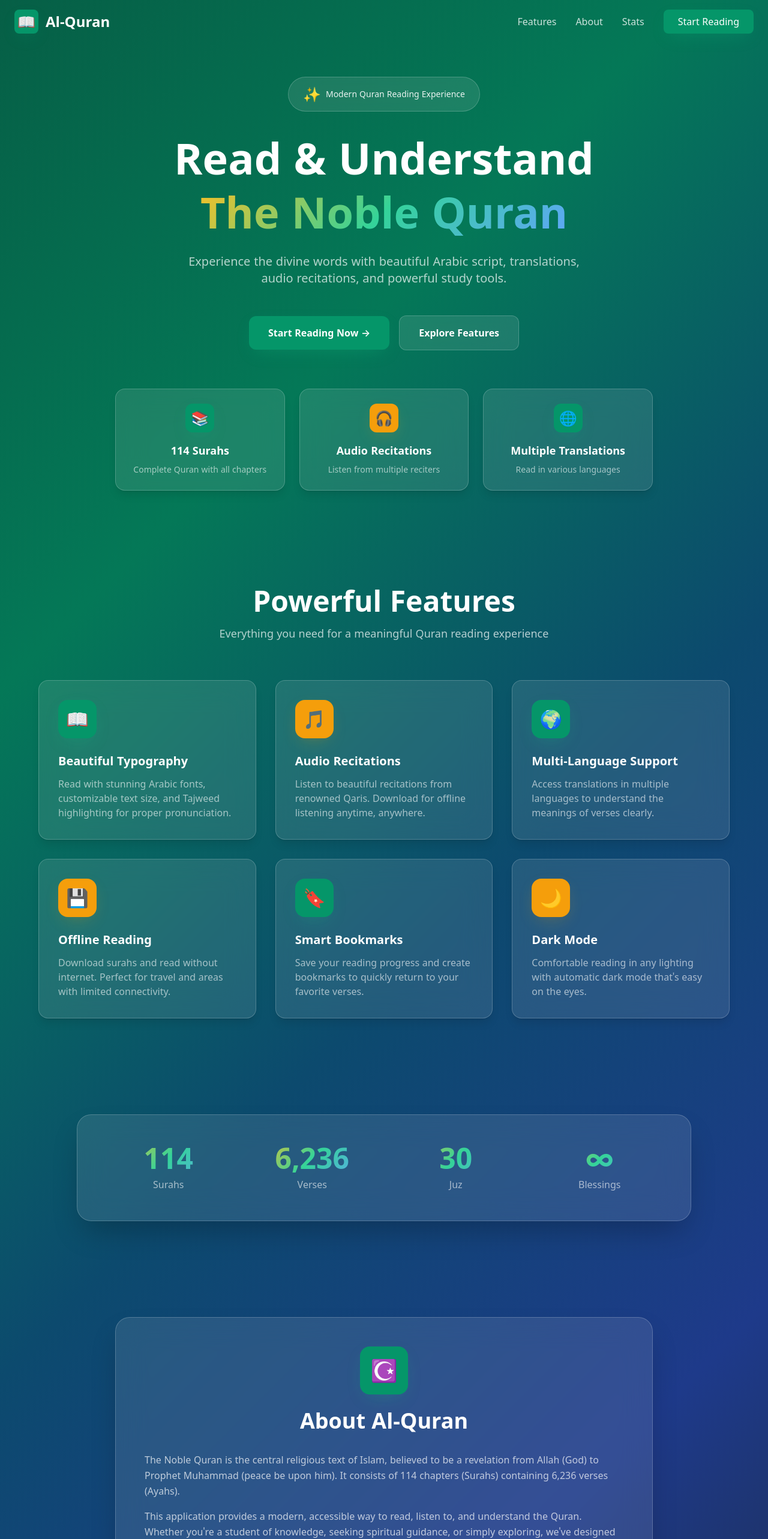
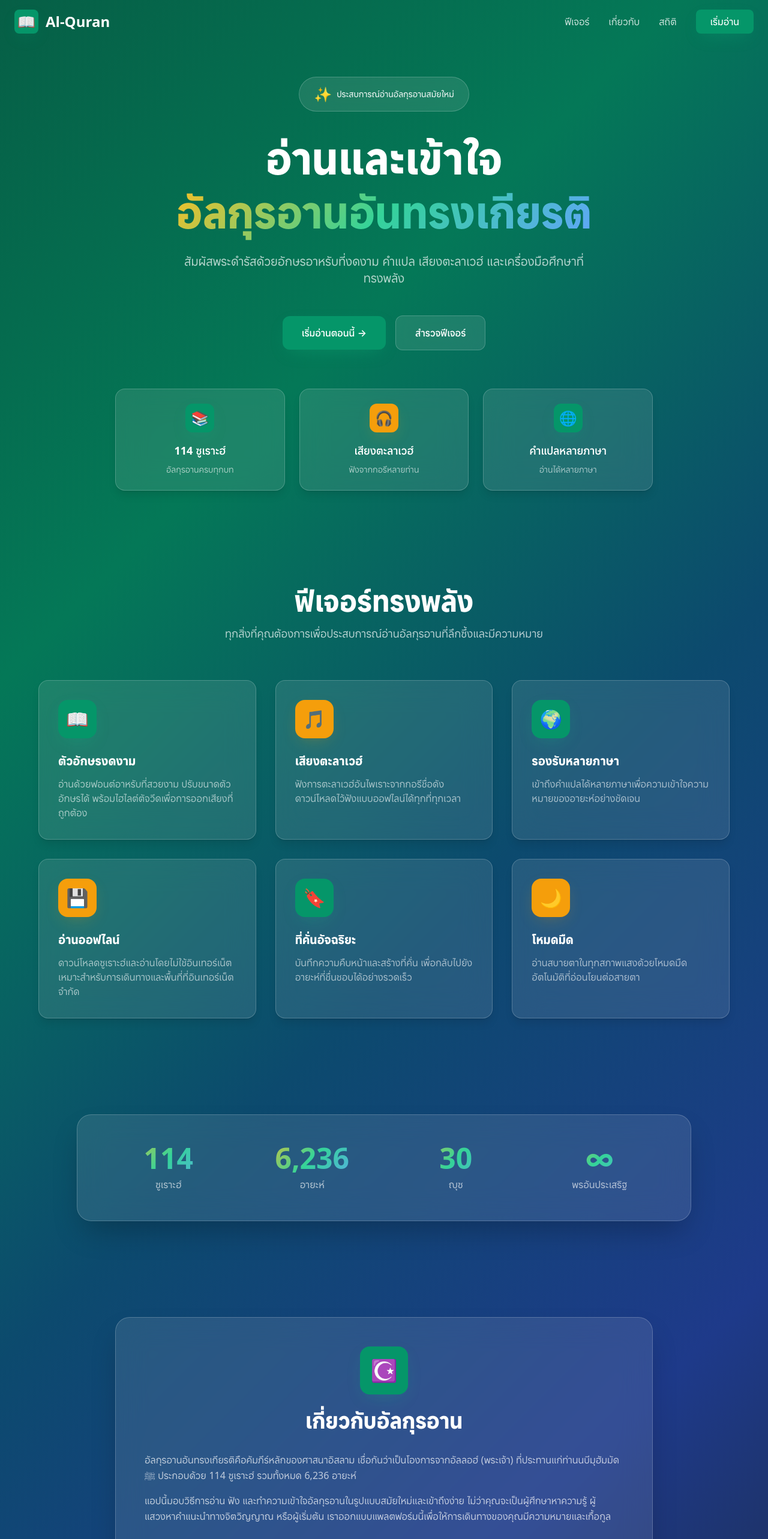
Before and after one commit to danya0365/al-quaran-nextjs, a Next.js app: page / in a window 1280 px wide. Shown: the top 2566 px of the page at 60% size. Built offline with nearby package versions, Linux system fonts and the light colour scheme; a web font is replaced by a local one.

Commit message:
feat: translate landing page content to Thai language

```diff
--- a/app/(landing)/page.tsx
+++ b/app/(landing)/page.tsx
@@ -37,25 +37,25 @@ export default function LandingPage() {
                 href="#features"
                 className="text-white/80 hover:text-white transition-colors"
               >
-                Features
+                ฟีเจอร์
               </a>
               <a
                 href="#about"
                 className="text-white/80 hover:text-white transition-colors"
               >
-                About
+                เกี่ยวกับ
               </a>
               <a
                 href="#stats"
                 className="text-white/80 hover:text-white transition-colors"
               >
-                Stats
+                สถิติ
               </a>
               <Link
                 href="/home"
                 className="bg-emerald-glow hover:bg-emerald-glow text-white px-6 py-2 rounded-lg font-medium transition-all shadow-emerald hover:shadow-emerald hover:scale-105"
               >
-                Start Reading
+                เริ่มอ่าน
               </Link>
             </div>
           </div>
@@ -70,20 +70,19 @@ export default function LandingPage() {
             <div className="inline-flex items-center space-x-2 bg-glass-light border border-white/20 rounded-full px-6 py-3 mb-8 backdrop-blur-xl">
               <span className="text-golden-bright text-2xl">✨</span>
               <span className="text-white/90 text-sm font-medium">
-                Modern Quran Reading Experience
+                ประสบการณ์อ่านอัลกุรอานสมัยใหม่
               </span>
             </div>
 
             {/* Main Heading */}
             <h2 className="text-5xl md:text-7xl font-bold text-white mb-6 leading-tight">
-              Read & Understand
+              อ่านและเข้าใจ
               <br />
-              <span className="text-quran-gradient">The Noble Quran</span>
+              <span className="text-quran-gradient">อัลกุรอานอันทรงเกียรติ</span>
             </h2>
 
             <p className="text-xl text-white/70 mb-12 max-w-2xl mx-auto">
-              Experience the divine words with beautiful Arabic script,
-              translations, audio recitations, and powerful study tools.
+              สัมผัสพระดำรัสด้วยอักษรอาหรับที่งดงาม คำแปล เสียงตะลาเวฮ์ และเครื่องมือศึกษาที่ทรงพลัง
             </p>
 
             {/* CTA Buttons */}
@@ -92,13 +91,13 @@ export default function LandingPage() {
                 href="/home"
                 className="bg-emerald-glow hover:bg-emerald-glow text-white px-8 py-4 rounded-xl font-semibold transition-all shadow-emerald hover:shadow-emerald hover:scale-105 w-full sm:w-auto text-center"
               >
-                Start Reading Now →
+                เริ่มอ่านตอนนี้ →
               </Link>
               <a
                 href="#features"
                 className="bg-glass-light hover:bg-glass-light text-white px-8 py-4 rounded-xl font-semibold transition-all border border-white/20 backdrop-blur-xl w-full sm:w-auto text-center"
               >
-                Explore Features
+                สำรวจฟีเจอร์
               </a>
             </div>
 
@@ -109,10 +108,10 @@ export default function LandingPage() {
                   <span className="text-2xl">📚</span>
                 </div>
                 <h3 className="text-white font-semibold text-lg mb-2">
-                  114 Surahs
+                  114 ซูเราะฮ์
                 </h3>
                 <p className="text-white/60 text-sm">
-                  Complete Quran with all chapters
+                  อัลกุรอานครบทุกบท
                 </p>
               </div>
 
@@ -121,10 +120,10 @@ export default function LandingPage() {
                   <span className="text-2xl">🎧</span>
                 </div>
                 <h3 className="text-white font-semibold text-lg mb-2">
-                  Audio Recitations
+                  เสียงตะลาเวฮ์
                 </h3>
                 <p className="text-white/60 text-sm">
-                  Listen from multiple reciters
+                  ฟังจากกอรีหลายท่าน
                 </p>
               </div>
 
@@ -133,10 +132,10 @@ export default function LandingPage() {
                   <span className="text-2xl">🌐</span>
                 </div>
                 <h3 className="text-white font-semibold text-lg mb-2">
-                  Multiple Translations
+                  คำแปลหลายภาษา
                 </h3>
                 <p className="text-white/60 text-sm">
-                  Read in various languages
+                  อ่านได้หลายภาษา
                 </p>
               </div>
             </div>
@@ -153,10 +152,10 @@ export default function LandingPage() {
         <div className="container mx-auto">
           <div className="text-center mb-16">
             <h2 className="text-4xl md:text-5xl font-bold text-white mb-4">
-              Powerful Features
+              ฟีเจอร์ทรงพลัง
             </h2>
             <p className="text-white/70 text-lg max-w-2xl mx-auto">
-              Everything you need for a meaningful Quran reading experience
+              ทุกสิ่งที่คุณต้องการเพื่อประสบการณ์อ่านอัลกุรอานที่ลึกซึ้งและมีความหมาย
             </p>
           </div>
 
@@ -167,11 +166,10 @@ export default function LandingPage() {
                 <span className="text-3xl">📖</span>
               </div>
               <h3 className="text-white font-bold text-xl mb-3">
-                Beautiful Typography
+                ตัวอักษรงดงาม
               </h3>
               <p className="text-white/60">
-                Read with stunning Arabic fonts, customizable text size, and
-                Tajweed highlighting for proper pronunciation.
+                อ่านด้วยฟอนต์อาหรับที่สวยงาม ปรับขนาดตัวอักษรได้ พร้อมไฮไลต์ตัจวีดเพื่อการออกเสียงที่ถูกต้อง
               </p>
             </div>
 
@@ -181,11 +179,10 @@ export default function LandingPage() {
                 <span className="text-3xl">🎵</span>
               </div>
               <h3 className="text-white font-bold text-xl mb-3">
-                Audio Recitations
+                เสียงตะลาเวฮ์
               </h3>
               <p className="text-white/60">
-                Listen to beautiful recitations from renowned Qaris. Download
-                for offline listening anytime, anywhere.
+                ฟังการตะลาเวฮ์อันไพเราะจากกอรีชื่อดัง ดาวน์โหลดไว้ฟังแบบออฟไลน์ได้ทุกที่ทุกเวลา
               </p>
             </div>
 
@@ -195,11 +192,10 @@ export default function LandingPage() {
                 <span className="text-3xl">🌍</span>
               </div>
               <h3 className="text-white font-bold text-xl mb-3">
-                Multi-Language Support
+                รองรับหลายภาษา
               </h3>
               <p className="text-white/60">
-                Access translations in multiple languages to understand the
-                meanings of verses clearly.
+                เข้าถึงคำแปลได้หลายภาษาเพื่อความเข้าใจความหมายของอายะห์อย่างชัดเจน
               </p>
             </div>
 
@@ -209,11 +205,10 @@ export default function LandingPage() {
                 <span className="text-3xl">💾</span>
               </div>
               <h3 className="text-white font-bold text-xl mb-3">
-                Offline Reading
+                อ่านออฟไลน์
               </h3>
               <p className="text-white/60">
-                Download surahs and read without internet. Perfect for travel
-                and areas with limited connectivity.
+                ดาวน์โหลดซูเราะฮ์และอ่านโดยไม่ใช้อินเทอร์เน็ต เหมาะสำหรับการเดินทางและพื้นที่ที่อินเทอร์เน็ตจำกัด
               </p>
             </div>
 
@@ -223,11 +218,10 @@ export default function LandingPage() {
                 <span className="text-3xl">🔖</span>
               </div>
               <h3 className="text-white font-bold text-xl mb-3">
-                Smart Bookmarks
+                ที่คั่นอัจฉริยะ
               </h3>
               <p className="text-white/60">
-                Save your reading progress and create bookmarks to quickly
-                return to your favorite verses.
+                บันทึกความคืบหน้าและสร้างที่คั่น เพื่อกลับไปยังอายะห์ที่ชื่นชอบได้อย่างรวดเร็ว
               </p>
             </div>
 
@@ -237,11 +231,10 @@ export default function LandingPage() {
                 <span className="text-3xl">🌙</span>
               </div>
               <h3 className="text-white font-bold text-xl mb-3">
-                Dark Mode
+                โหมดมืด
               </h3>
               <p className="text-white/60">
-                Comfortable reading in any lighting with automatic dark mode
-                that&apos;s easy on the eyes.
+                อ่านสบายตาในทุกสภาพแสงด้วยโหมดมืดอัตโนมัติที่อ่อนโยนต่อสายตา
               </p>
             </div>
           </div>
@@ -257,25 +250,25 @@ export default function LandingPage() {
                 <div className="text-4xl md:text-5xl font-bold text-quran-gradient mb-2">
                   114
                 </div>
-                <div className="text-white/60 font-medium">Surahs</div>
+                <div className="text-white/60 font-medium">ซูเราะฮ์</div>
               </div>
               <div className="text-center">
                 <div className="text-4xl md:text-5xl font-bold text-quran-gradient mb-2">
                   6,236
                 </div>
-                <div className="text-white/60 font-medium">Verses</div>
+                <div className="text-white/60 font-medium">อายะห์</div>
               </div>
               <div className="text-center">
                 <div className="text-4xl md:text-5xl font-bold text-quran-gradient mb-2">
                   30
                 </div>
-                <div className="text-white/60 font-medium">Juz</div>
+                <div className="text-white/60 font-medium">ญุซ</div>
               </div>
               <div className="text-center">
                 <div className="text-4xl md:text-5xl font-bold text-quran-gradient mb-2">
                   ∞
                 </div>
-                <div className="text-white/60 font-medium">Blessings</div>
+                <div className="text-white/60 font-medium">พรอันประเสริฐ</div>
               </div>
             </div>
           </div>
@@ -291,27 +284,20 @@ export default function LandingPage() {
                 <span className="text-4xl">☪️</span>
               </div>
               <h2 className="text-4xl font-bold text-white mb-4">
-                About Al-Quran
+                เกี่ยวกับอัลกุรอาน
               </h2>
             </div>
             <div className="space-y-4 text-white/70 leading-relaxed">
               <p>
-                The Noble Quran is the central religious text of Islam, believed
-                to be a revelation from Allah (God) to Prophet Muhammad (peace
-                be upon him). It consists of 114 chapters (Surahs) containing
-                6,236 verses (Ayahs).
+                อัลกุรอานอันทรงเกียรติคือคัมภีร์หลักของศาสนาอิสลาม เชื่อกันว่าเป็นโองการจากอัลลอฮ์ (พระเจ้า) ที่ประทานแก่ท่านนบีมุฮัมมัด ﷺ ประกอบด้วย 114 ซูเราะฮ์ รวมทั้งหมด 6,236 อายะห์
               </p>
               <p>
-                This application provides a modern, accessible way to read,
-                listen to, and understand the Quran. Whether you&apos;re a student of
-                knowledge, seeking spiritual guidance, or simply exploring,
-                we&apos;ve designed this platform to make your journey meaningful and
-                enriching.
+                แอปนี้มอบวิธีการอ่าน ฟัง และทำความเข้าใจอัลกุรอานในรูปแบบสมัยใหม่และเข้าถึงง่าย ไม่ว่าคุณจะเป็นผู้ศึกษาหาความรู้ ผู้แสวงหาคำแนะนำทางจิตวิญญาณ หรือผู้เริ่มต้น เราออกแบบแพลตฟอร์มนี้เพื่อให้การเดินทางของคุณมีความหมายและเกื้อกูล
               </p>
               <p className="text-emerald-bright font-semibold text-center text-lg pt-4">
-                &quot;Indeed, this Quran guides to that which is most suitable.&quot;
+                &quot;แท้จริงแล้ว อัลกุรอานนี้ชี้นำไปสู่สิ่งที่เที่ยงตรงที่สุด&quot;
                 <br />
-                <span className="text-white/60 text-sm">(Quran 17:9)</span>
+                <span className="text-white/60 text-sm">(อัลอิสรออ์ 17:9)</span>
               </p>
             </div>
           </div>
@@ -322,17 +308,16 @@ export default function LandingPage() {
       <section className="py-20 px-6 relative">
         <div className="container mx-auto max-w-4xl text-center">
           <h2 className="text-4xl md:text-5xl font-bold text-white mb-6">
-            Begin Your Journey Today
+            เริ่มต้นการเดินทางของคุณวันนี้
           </h2>
           <p className="text-xl text-white/70 mb-10 max-w-2xl mx-auto">
-            Start reading the Quran with our beautiful, feature-rich platform
-            designed for modern Muslims.
+            เริ่มอ่านอัลกุรอานด้วยแพลตฟอร์มที่สวยงามและอัดแน่นด้วยฟีเจอร์ ออกแบบมาสำหรับมุสลิมยุคใหม่
           </p>
           <Link
             href="/home"
             className="inline-block bg-emerald-glow hover:bg-emerald-glow text-white px-10 py-5 rounded-xl font-bold text-lg transition-all shadow-emerald hover:shadow-emerald hover:scale-105"
           >
-            Open Al-Quran →
+            เปิดอัลกุรอาน →
           </Link>
         </div>
       </section>
@@ -340,10 +325,8 @@ export default function LandingPage() {
       {/* Footer */}
       <footer className="border-t border-white/10 py-8 px-6">
         <div className="container mx-auto text-center text-white/50 text-sm">
-          <p>© 2025 Al-Quran App. Made with ❤️ for the Muslim Ummah.</p>
-          <p className="mt-2">
-            May Allah accept this effort and make it beneficial for all.
-          </p>
+          <p>© 2025 Al-Quran App. สร้างด้วย ❤️ เพื่อประชาชาติของมุสลิม</p>
+          <p className="mt-2">ขออัลลอฮ์ทรงตอบรับและให้เกิดประโยชน์แก่ทุกคน</p>
         </div>
       </footer>
     </div>
```
